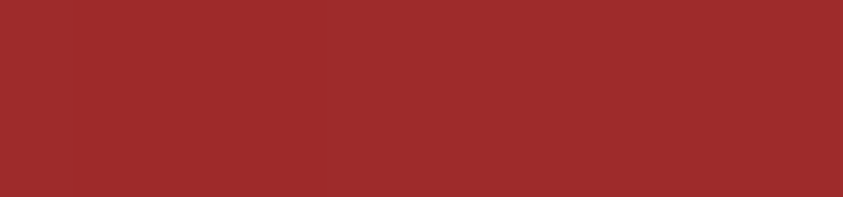
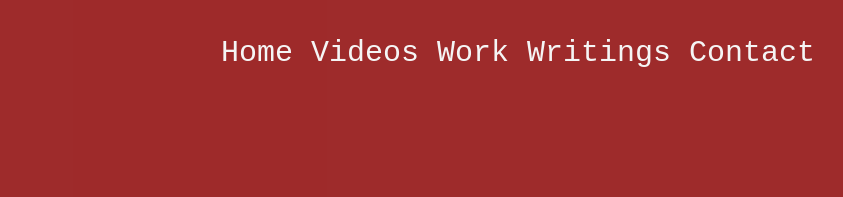
Before and after one commit to VivaanRawal/Tim-Berners-Lee, a plain HTML site: page peronal website/index.html in a window 1280 px wide. Shown: the top 197 px of the page, without its empty margins (436-1279 px from the left). Drawn offline with Linux system fonts and the light colour scheme.

Commit message:
Add files via upload

```diff
--- a/peronal website/index.html
+++ b/peronal website/index.html
@@ -4,6 +4,13 @@
     <link rel="stylesheet" href="style.css">
     </head>
 <body>
+    <ul class="menu">
+    <li class="links"> Home</li>
+     <li class="links"> Videos</li>
+        <li class="links"> Work</li>
+        <li class="links"> Writings</li>
+        <li class="links"> Contact</li>
+    </ul>
  <section id="welcome" >
     <div class="parallax-inner">
 
--- a/peronal website/style.css
+++ b/peronal website/style.css
@@ -69,3 +69,27 @@ p{
     vertical-align: middle;
 
 }
+.menu{
+    position: absolute;
+    list-style: none;
+    font-family: sans-serif;
+    top: 15px;
+    right:20px;
+    z-index: 10;
+    cursor: pointer;
+
+}
+
+.links{
+    float:left;
+    color: whitesmoke;
+    padding-top: 5px;
+    padding-bottom: 5px;
+    padding-left: 9px;
+    padding-right: 9px;
+    font-family: monospace;
+    font-size: 30px
+}
+.links:hover{
+    background-color: darkcyan;
+}
```
